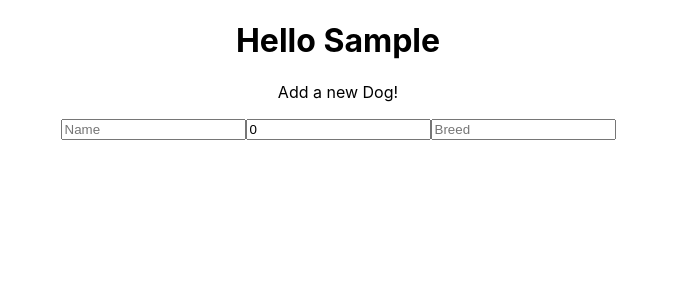
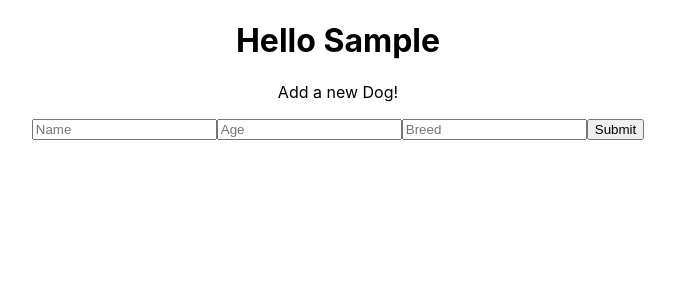
Before and after one commit to jamalamar/React-Forms, a React (Create React App) app in the folder react-forms-lecture/: page / in a window 1280 px wide. Both pictures are taken after typing "Sample", "Sample123" into the empty fields and a click on the input "Submit". Shown: the top 300 px of the page, without its empty margins (302-977 px from the left). Built offline with nearby package versions, Linux system fonts and the light colour scheme.

Commit message:
lab 100% completed

```diff
--- a/react-forms-lecture/src/MainContainer/DogForm.js
+++ b/react-forms-lecture/src/MainContainer/DogForm.js
@@ -1,32 +1,39 @@
 import React, { Component } from 'react';
-
-
 
 export default class DogForm extends Component {
 
 	state = {
-		dogs: [
-			{
-				name: '',
-				age: 0,
-				breed: ''
-			},
-		]
+		name: '',
+		age: '',
+		breed: ''
 	}
 
 	handleSubmit = (event) => {
-    // stop page from refreshing
-    event.preventDefault();
-    this.props.login();
 
-    }
+		let dog = {
+			name: this.state.name,
+			age: this.state.age,
+			breed: this.state.breed
+		}
+		event.preventDefault();
+
+		this.props.addDog(dog)
+	}
+
+	handleChange = (event) => {
+		this.setState({
+        [event.currentTarget.name]: event.currentTarget.value
+      })
+	}
+
 
   render(){
     return (
     <form onSubmit={this.handleSubmit}>
-      <input type='text' name='name' placeholder='Name' value={this.state.dogs[0].name}/>
-      <input type='number' name='age' placeholder='Age' value={this.state.dogs[0].age}/>
-      <input type='text' name='breed' placeholder='Breed' value={this.state.dogs[0].breed}/>
+      <input type='text' name='name' placeholder='Name' value={this.state.name} onChange={this.handleChange}/>
+      <input type='text' name='age' placeholder='Age' value={this.state.age} onChange={this.handleChange}/>
+      <input type='text' name='breed' placeholder='Breed'value={this.state.breed} onChange={this.handleChange}/>
+       <input type='submit' value='Submit'/>
     </form>
       )
   }
--- a/react-forms-lecture/src/MainContainer/PuppyList.js
+++ b/react-forms-lecture/src/MainContainer/PuppyList.js
@@ -0,0 +1,27 @@
+import React, { Component } from 'react';
+import DogForm from './DogForm.js'
+
+
+
+class PuppyList extends Component {
+
+	render() {
+
+	const dogsComposed = this.props.dogs.map((item, index) => {
+	return (
+			<li key={index}>
+				<h5>{item.name}</h5>
+				<h5>{item.age}</h5>
+				<h5>{item.breed}</h5>
+			</li>)
+	}
+	)
+		return (
+				<ul>
+					{dogsComposed}
+				</ul>
+		)
+	}
+}
+
+export default PuppyList;
--- a/react-forms-lecture/src/MainContainer/index.js
+++ b/react-forms-lecture/src/MainContainer/index.js
@@ -1,15 +1,33 @@
 import React, { Component } from 'react';
 import DogForm from './DogForm.js'
+import PuppyList from './PuppyList.js'
 
 
 
 export default class MainContainer extends Component {
+
+	state = {
+		dogs: []
+	}
+
+	addDog = (dog) => {
+		let newDogs = this.state.dogs
+		newDogs.push(dog)
+		this.setState({
+			dogs: newDogs
+		})
+	}
+
   render(){
+
     return (
     <div>
       <h1>Hello {this.props.username}</h1>
       <p>Add a new Dog!</p>
-      <DogForm />
+      <DogForm addDog={this.addDog}/>
+      <div className="list-wrapper">
+	   <PuppyList dogs={this.state.dogs}/>
+      </div>
     </div>
       )
   }
```
